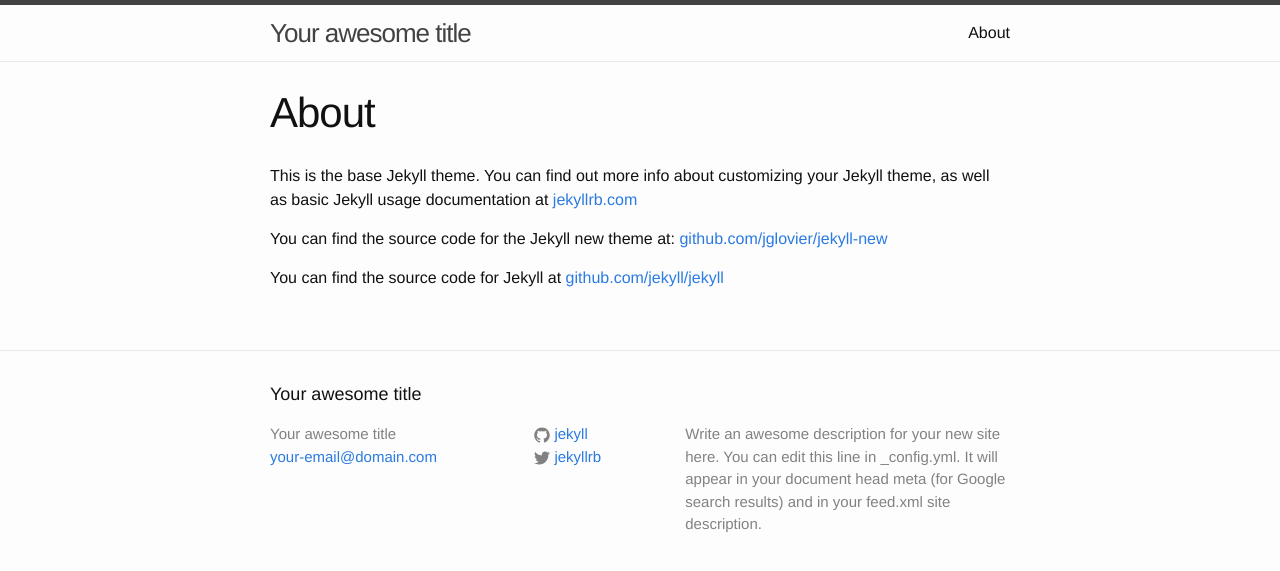
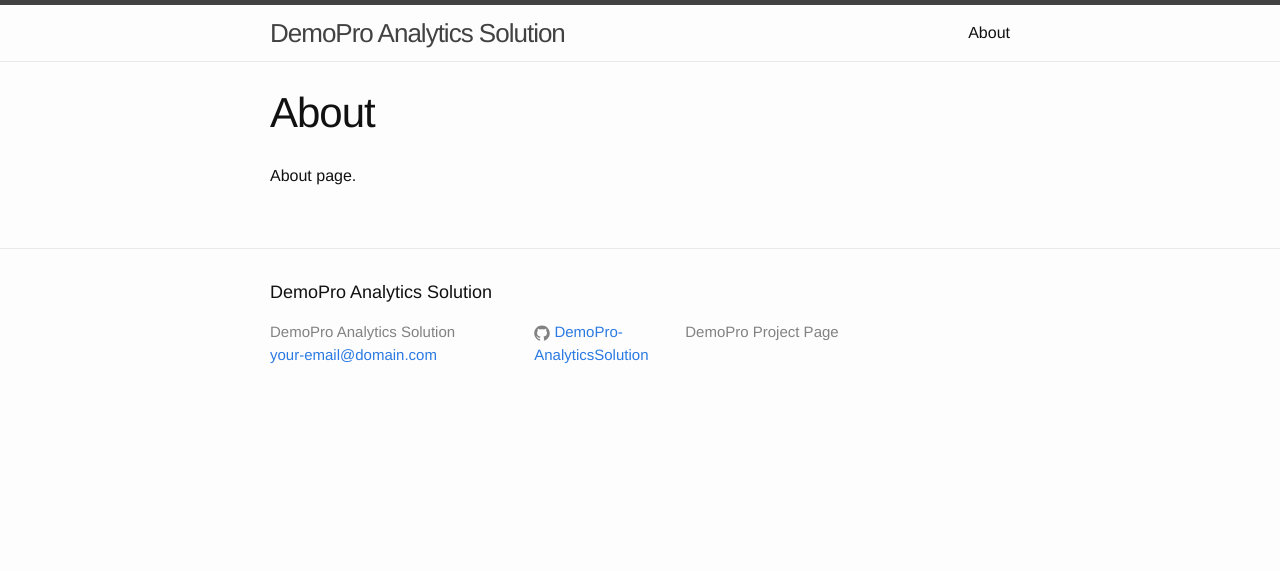
Before and after one commit to DemoPro-AnalyticsSolution/DemoPro-AnalyticsSolution.github.io, a Jekyll site: the page built from about.md, in a window 1280 px wide. Shown: the top 571 px of the page. Built offline with Jekyll 4.4.1, drawn with Linux system fonts in a browser that asks for light colours.

```diff
--- a/_config.yml
+++ b/_config.yml
@@ -1,14 +1,12 @@
 # Site settings
-title: Your awesome title
+title: DemoPro Analytics Solution
 email: your-email@domain.com
 description: > # this means to ignore newlines until "baseurl:"
-  Write an awesome description for your new site here. You can edit this
-  line in _config.yml. It will appear in your document head meta (for
-  Google search results) and in your feed.xml site description.
+  DemoPro Project Page
 baseurl: "" # the subpath of your site, e.g. /blog/
-url: "http://yourdomain.com" # the base hostname & protocol for your site
-twitter_username: jekyllrb
-github_username:  jekyll
+#url: "http://yourdomain.com" # the base hostname & protocol for your site
+#twitter_username: jekyllrb
+github_username:  DemoPro-AnalyticsSolution
 
 # Build settings
 markdown: kramdown
--- a/about.md
+++ b/about.md
@@ -4,8 +4,4 @@ title: About
 permalink: /about/
 ---
 
-This is the base Jekyll theme. You can find out more info about customizing your Jekyll theme, as well as basic Jekyll usage documentation at [jekyllrb.com](http://jekyllrb.com/)
-
-You can find the source code for the Jekyll new theme at: [github.com/jglovier/jekyll-new](https://github.com/jglovier/jekyll-new)
-
-You can find the source code for Jekyll at [github.com/jekyll/jekyll](https://github.com/jekyll/jekyll)
+About page.
--- a/index.html
+++ b/index.html
@@ -4,7 +4,8 @@ layout: default
 
 <div class="home">
 
-  <h1 class="page-heading">Posts</h1>
+  <h1>DemoPro project page</h1>
+  <h2 class="page-heading">Posts</h2>
 
   <ul class="post-list">
     {% for post in site.posts %}
```
Also changed, not shown: _posts/2014-11-19-welcome-to-jekyll.markdown (deleted, +0 -25 lines), feed.xml (deleted, +0 -30 lines).
